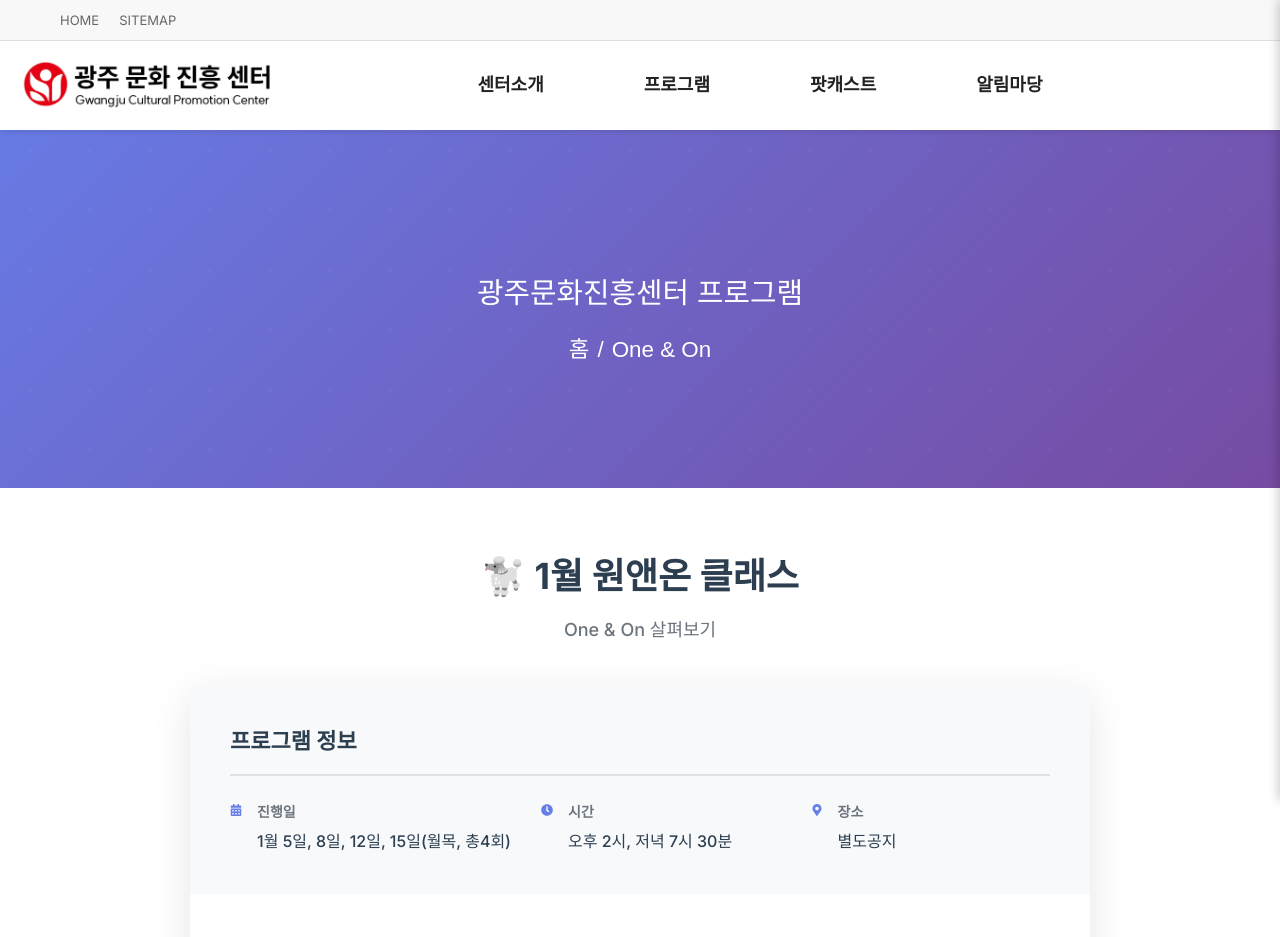
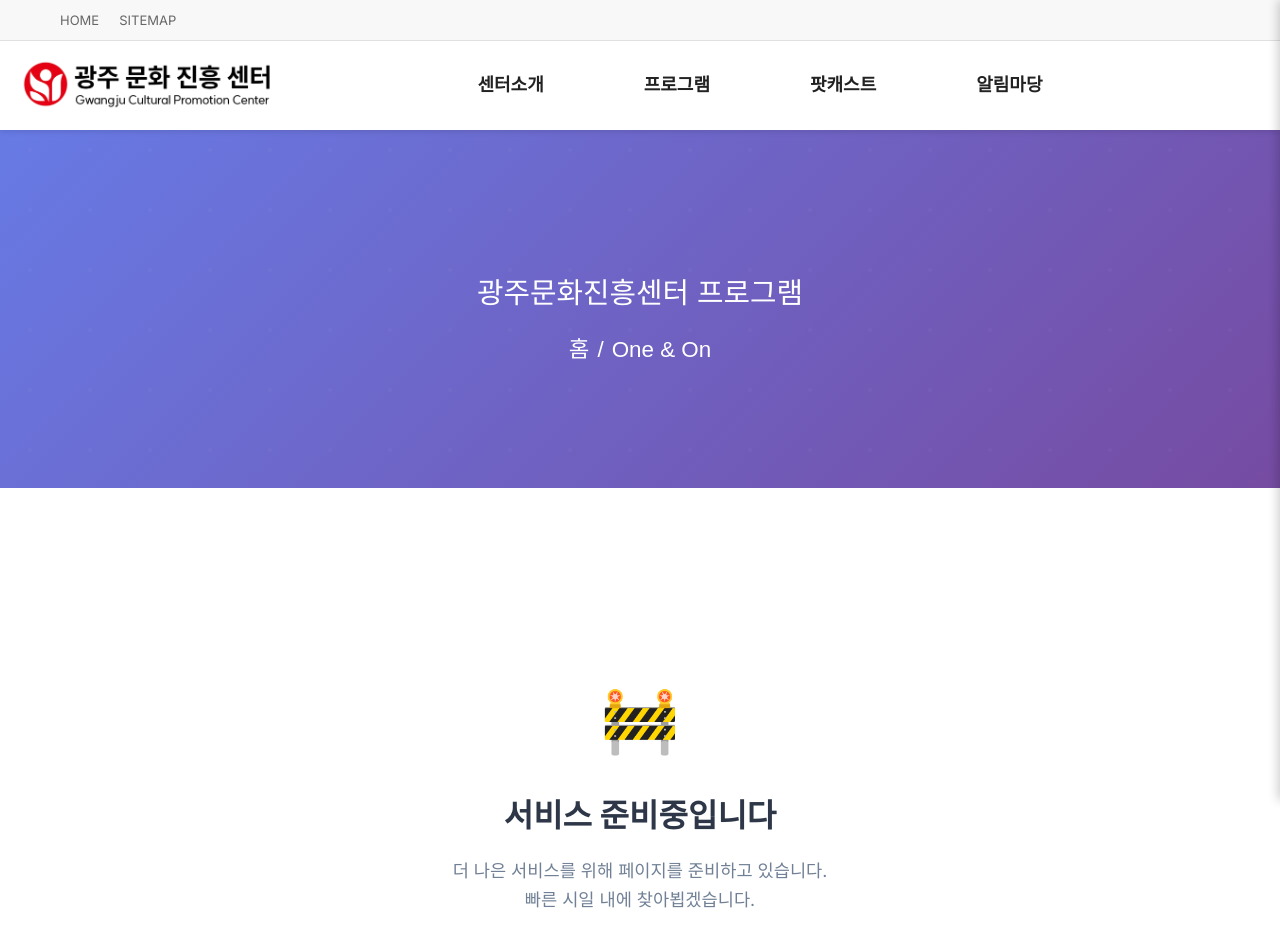
Before and after one commit to gitroll2023/gjcc, a Next.js app: page /apply in a window 1280 px wide. Shown: the top 937 px of the page. Built offline with nearby package versions, Linux system fonts and the light colour scheme; a web font is replaced by a local one.

Commit message:
feat: Hide popup on main page and set apply page to preparing state

```diff
--- a/app/apply/page.tsx
+++ b/app/apply/page.tsx
@@ -118,7 +118,33 @@ const ApplyPage = () => {
       </div>
 
       <div className={styles.container}>
-        {/* One & On Class Section */}
+        <div style={{
+          textAlign: 'center',
+          padding: '120px 0',
+          color: '#666'
+        }}>
+          {/* <FaTools size={60} color="#cbd5e0" style={{ marginBottom: '24px' }} /> */}
+          <div style={{ fontSize: '4rem', marginBottom: '20px' }}>🚧</div>
+          <h2 style={{
+            fontSize: '2rem',
+            fontWeight: 'bold',
+            marginBottom: '16px',
+            color: '#2d3748'
+          }}>
+            서비스 준비중입니다
+          </h2>
+          <p style={{
+            fontSize: '1.1rem',
+            lineHeight: '1.6',
+            color: '#718096'
+          }}>
+            더 나은 서비스를 위해 페이지를 준비하고 있습니다.<br />
+            빠른 시일 내에 찾아뵙겠습니다.
+          </p>
+        </div>
+
+        {/* 기존 신청 페이지 내용 보존 */}
+        {/*
         <section className={styles.oneOnSection}>
           <div className={styles.oneOnHeader}>
             <h1 className={styles.mainTitle}>🐩 1월 원앤온 클래스</h1>
@@ -171,31 +197,6 @@ const ApplyPage = () => {
               </div>
             </div>
 
-            {/* <div className={styles.noticeSection}>
-              <h2 className={styles.noticeTitle}>
-                <FaExclamationCircle className={styles.noticeIcon} />
-                🔴 공지사항
-              </h2>
-              <div className={styles.noticeContent}>
-                <div className={styles.noticeItem}>
-                  <span className={styles.noticeNumber}>1</span>
-                  <p>1교시 원데이 클래스 의무 참석입니다.</p>
-                </div>
-                <div className={styles.noticeItem}>
-                  <span className={styles.noticeNumber}>2</span>
-                  <p>체험 재료비: 회당 5천원</p>
-                </div>
-                <div className={styles.noticeItem}>
-                  <span className={styles.noticeNumber}>3</span>
-                  <p>입금계좌: 카카오뱅크 3333-33-7846805 (예금주: 이미현)</p>
-                </div>
-                <div className={styles.noticeItem}>
-                  <span className={styles.noticeNumber}>4</span>
-                  <p>신청: 방문 또는 홈페이지 접수</p>
-                </div>
-              </div>
-            </div> */}
-
             <div className={styles.applySection}>
               <button className={styles.applyBtn} onClick={handleApply}>
                 신청하기
@@ -203,6 +204,7 @@ const ApplyPage = () => {
             </div>
           </div>
         </section>
+        */}
       </div>
 
       {/* Application Modal */}
--- a/app/page.tsx
+++ b/app/page.tsx
@@ -9,7 +9,7 @@ export default function Home() {
   return (
     <>
       {/* 팝업 모달 */}
-      <PopupModal />
+      {/* <PopupModal /> */}
 
       {/* 메인 비주얼 */}
       <MainVisual />
```
